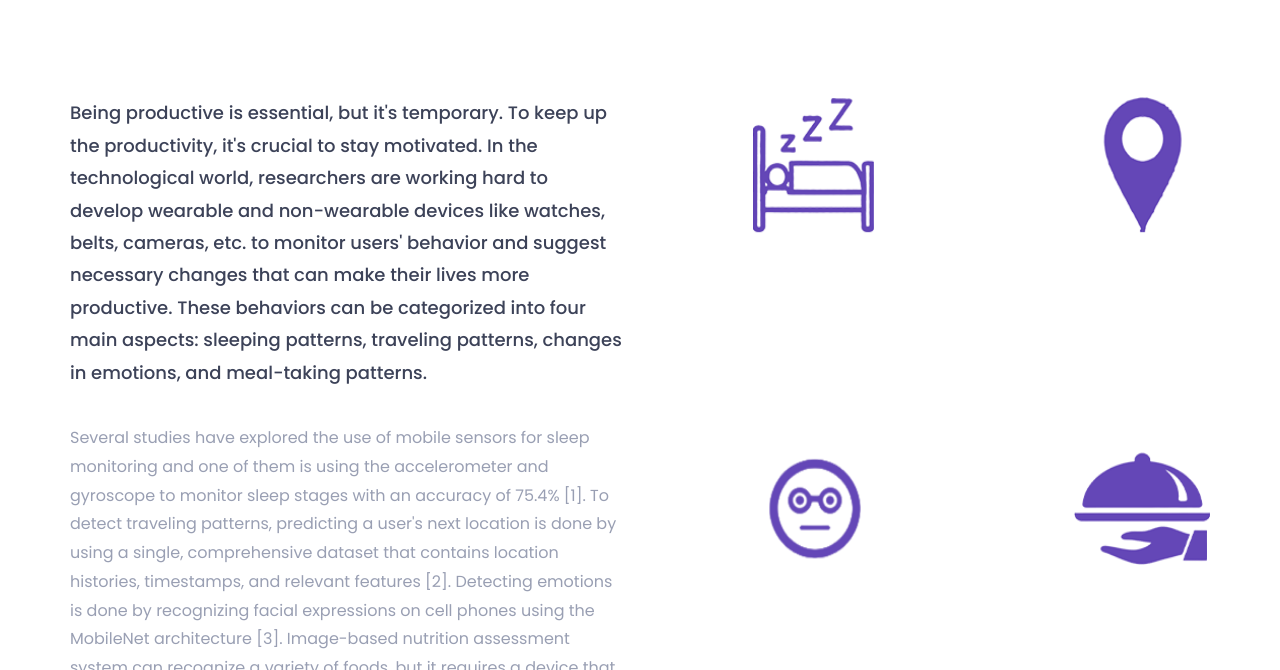
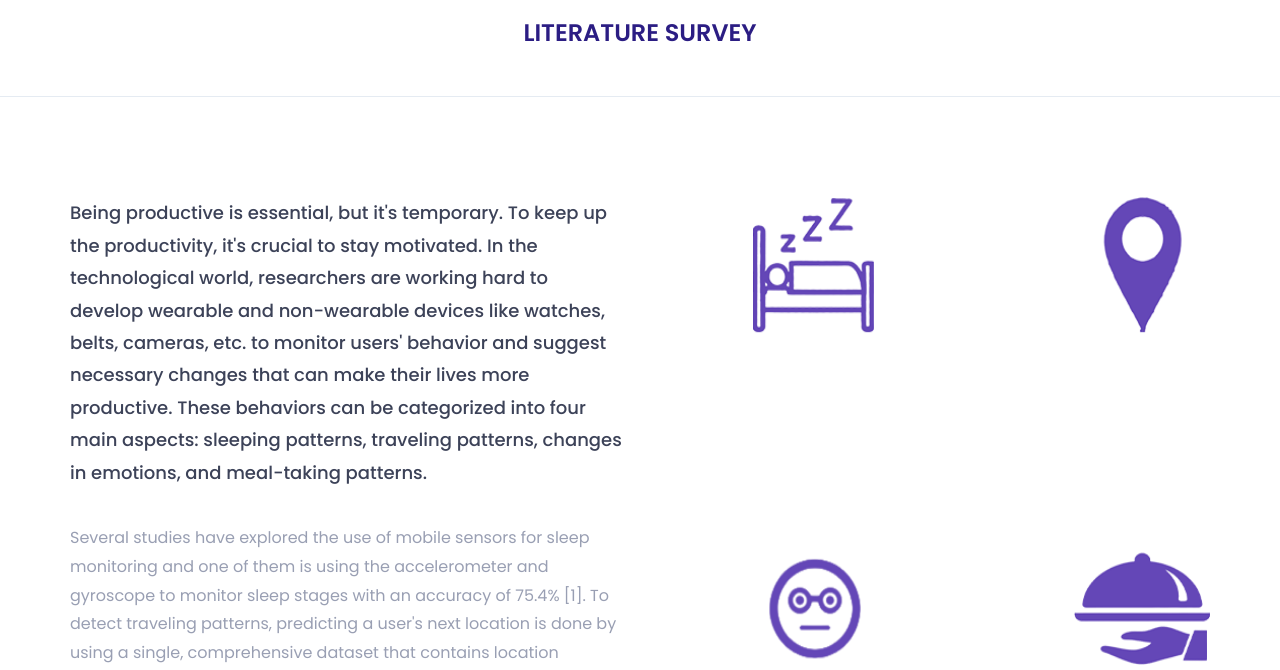
Before and after one commit to hiru2k/Daily_Pulse_Web, a plain HTML site: page index.html in a window 1280 px wide. Shown: the part 130-800 px from the top of the page. Drawn offline with nearby package versions, Linux system fonts and the light colour scheme.

Commit message:
padding fix

```diff
--- a/assets/css/style.css
+++ b/assets/css/style.css
@@ -1370,3 +1370,7 @@ span.single-timeline-horizontal.spacial-horizontal-line {
 .download-card .button a {
   color: var(--primary-color);
 }
+
+#lit-survey {
+  padding-top: 150px;
+}
--- a/index.html
+++ b/index.html
@@ -116,7 +116,7 @@
     <!-- top-area End -->
 
     <!--lit survey start -->
-    <section id="about" class="about">
+    <section id="lit-survey" class="about">
       <div class="section-heading text-center">
         <h2>Literature Survey</h2>
       </div>
```
